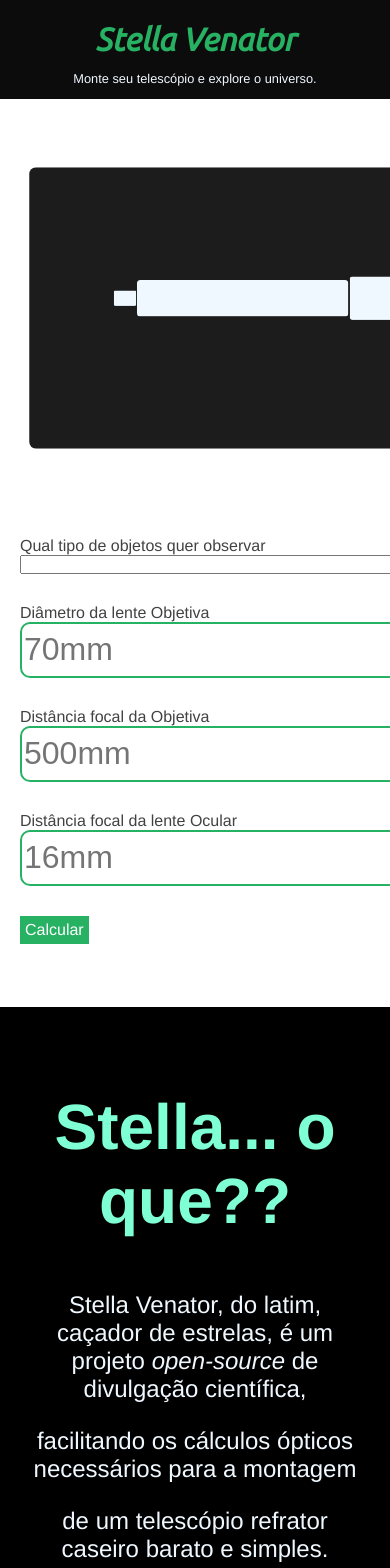
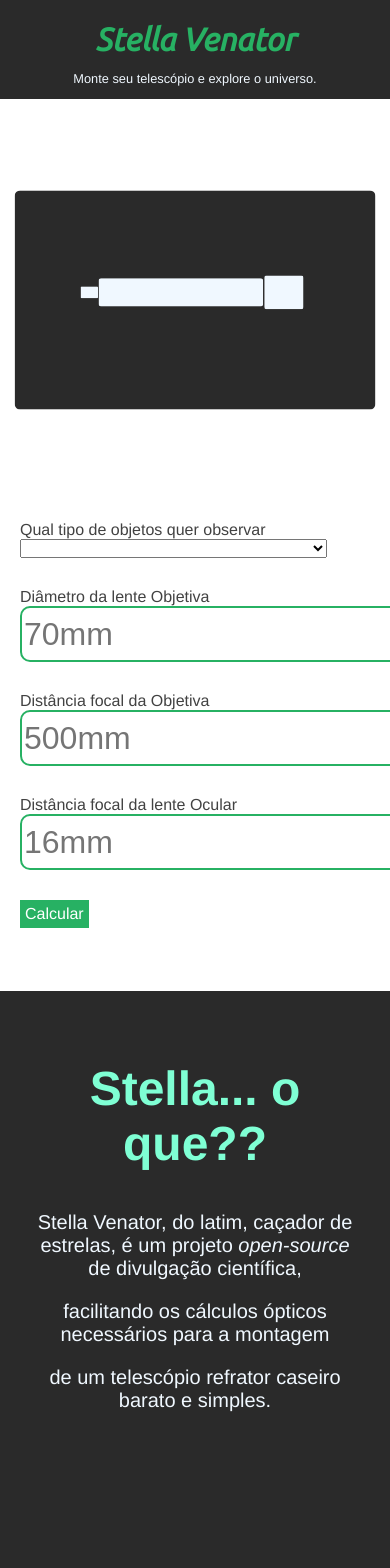
Before and after one commit to SantosPereira/Stella-Venator, a Vue app: page / in a window 390 px wide. Shown: the top 1568 px of the page. Built offline with nearby package versions, Linux system fonts and the light colour scheme.

Commit message:
Correção de detalhes na responsividade

```diff
--- a/src/App.vue
+++ b/src/App.vue
@@ -73,7 +73,7 @@ body {
   }
 }
 
-@media (max-width: 400px) {
+@media (max-width: 480px) {
   #app {
     font-family: Avenir, Helvetica, Arial, sans-serif;
     -webkit-font-smoothing: antialiased;
@@ -85,8 +85,8 @@ body {
 
   #secao-principal {
     display: flex;
+    flex-direction: row;
     flex-wrap: wrap;
-    flex-direction: row;
   }
 }
 </style>
--- a/src/components/AnimacaoTelescopio.vue
+++ b/src/components/AnimacaoTelescopio.vue
@@ -1,10 +1,12 @@
 <template>
+  <section>
     <div id="canva">
       <div id="ocular" class="itens-internos" @mouseover="animation"></div>
       <div id="tubo" class="itens-internos" v-bind:style="tubo" @mouseover="animation"></div>
       <div id="parasol" class="itens-internos" @mouseover="animation"></div>
       <!-- <div id="escala"></div> -->
     </div>
+  </section>
 </template>
 
 <script>
@@ -34,14 +36,20 @@ export default {
 </script>
 
 <style scoped>
+section {
+  display: flex;
+  flex-direction: row;
+  flex-wrap: wrap;
+
+  align-items: baseline;
+  justify-content: center;
+}
+
 #canva {
   width: 660px;
   height: 400px;
 
-  margin: 2%;
-  margin-left: 5%;
-
-  background-color: rgb(28, 28, 28);
+  background-color: rgb(42, 42, 42);
 
   border: solid 1px transparent;
   border-radius: 10px;
@@ -122,10 +130,15 @@ export default {
   }
 }
 
-@media (max-width: 440px) {
+@media (max-width: 480px) {
+  section {
+    align-items: baseline;
+    justify-content:flex-start;
+    transform: scale(0.545);
+  }
+
   #canva {
-    margin-left: -4rem;
-    transform: scale(0.7);
+    margin-left: -11rem;
   }
 }
 </style>
--- a/src/components/Cabecalho.vue
+++ b/src/components/Cabecalho.vue
@@ -42,7 +42,7 @@ p {
 @media (max-width: 440px) {
   .cabecalho {
     color: aliceblue;
-    background-color: rgb(12, 12, 12);
+    background-color: rgb(42, 42, 42);
     margin-top: -80px;
   }
   #titulo {
--- a/src/components/CorpoDoSite.vue
+++ b/src/components/CorpoDoSite.vue
@@ -27,7 +27,7 @@ export default {
     section {
         margin-top: 120px;
         height: 550px;
-        background-color: black;
+        background-color: rgb(42, 42, 42);
         color: aliceblue;
         padding: 30px;
     }
@@ -40,5 +40,14 @@ export default {
     p {
         font-size: 1.5em;
     }
+    @media (max-width: 480px) {
+        h2 {
+            font-size: 3em;
+            color: aquamarine;
+        }
 
+        p {
+            font-size: 1.25em;
+        }
+    }
 </style>
--- a/src/components/ParametrosDoTele.vue
+++ b/src/components/ParametrosDoTele.vue
@@ -7,7 +7,7 @@
         <option value="1">Objeto terrestres</option>
         <option value="2">Apenas a Lua</option>
         <option value="3">
-          Lua em alta resolução, aglomerados de estrelas, objetos de alto brilho
+          Lua em alta resolução, aglomerados de estrelas
         </option>
         <option value="4">Planetas do sistema solar</option>
         <option value="5">Nebulosas e galáxias</option>
@@ -121,8 +121,12 @@ form {
   margin-bottom: 30px;
 }
 
+/* select {
+  width: 25rem;
+} */
+
 input {
-  width: 400px;
+  /* width: 25rem; */
   height: 50px;
   font-size: 2em;
 
@@ -143,4 +147,10 @@ input {
   filter: brightness(0.7);
   transition: filter 3s;
 }
+
+@media (max-width: 480px) {
+  /* select, input {
+    width: 20rem;
+  } */
+}
 </style>
--- a/src/components/Rodape.vue
+++ b/src/components/Rodape.vue
@@ -78,4 +78,11 @@ export default {
     #fim {
         margin-top: 50px;
     }
+
+    @media (max-width: 480px) {
+        footer {
+            margin-bottom: 1rem;
+            padding: 10px;
+        }
+    }
 </style>
```
Lines whose indentation alone changed are shown as unchanged.
